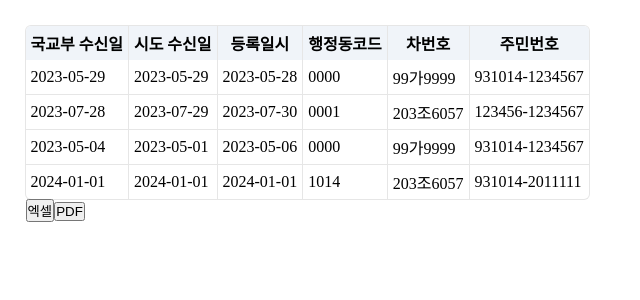
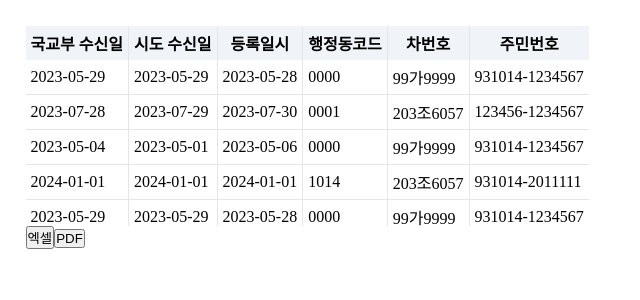
Before and after one commit to Jiyun-Kim-5017/react-excel, a React (Create React App) app: page / in a window 1280 px wide. Shown: the top 300 px of the page, without its empty margins (0-640 px from the left). Built offline with nearby package versions, Linux system fonts and the light colour scheme; data requests are answered from the project's data file.

Commit message:
table scroll & pdf footer & excel fix row

```diff
--- a/db.json
+++ b/db.json
@@ -1,5 +1,381 @@
 {
 	"data": [
+		{
+			"FREG_YMD": "2023-05-29",
+			"date": "2023-05-29",
+			"REG_DATE": "2023-05-28",
+			"USG_ADDR_ADM": "0000",
+			"CAR_NUM": "99가9999",
+			"OWN_REGINO": "931014-1234567"
+		},
+		{
+			"FREG_YMD": "2023-07-28",
+			"date": "2023-07-29",
+			"REG_DATE": "2023-07-30",
+			"USG_ADDR_ADM": "0001",
+			"CAR_NUM": "203조6057",
+			"OWN_REGINO": "123456-1234567"
+		},
+		{
+			"FREG_YMD": "2023-05-04",
+			"date": "2023-05-01",
+			"REG_DATE": "2023-05-06",
+			"USG_ADDR_ADM": "0000",
+			"CAR_NUM": "99가9999",
+			"OWN_REGINO": "931014-1234567"
+		},
+		{
+			"FREG_YMD": "2024-01-01",
+			"date": "2024-01-01",
+			"REG_DATE": "2024-01-01",
+			"USG_ADDR_ADM": "1014",
+			"CAR_NUM": "203조6057",
+			"OWN_REGINO": "931014-2011111"
+		},
+		{
+			"FREG_YMD": "2023-05-29",
+			"date": "2023-05-29",
+			"REG_DATE": "2023-05-28",
+			"USG_ADDR_ADM": "0000",
+			"CAR_NUM": "99가9999",
+			"OWN_REGINO": "931014-1234567"
+		},
+		{
+			"FREG_YMD": "2023-07-28",
+			"date": "2023-07-29",
+			"REG_DATE": "2023-07-30",
+			"USG_ADDR_ADM": "0001",
+			"CAR_NUM": "203조6057",
+			"OWN_REGINO": "123456-1234567"
+		},
+		{
+			"FREG_YMD": "2023-05-04",
+			"date": "2023-05-01",
+			"REG_DATE": "2023-05-06",
+			"USG_ADDR_ADM": "0000",
+			"CAR_NUM": "99가9999",
+			"OWN_REGINO": "931014-1234567"
+		},
+		{
+			"FREG_YMD": "2024-01-01",
+			"date": "2024-01-01",
+			"REG_DATE": "2024-01-01",
+			"USG_ADDR_ADM": "1014",
+			"CAR_NUM": "203조6057",
+			"OWN_REGINO": "931014-2011111"
+		},
+		{
+			"FREG_YMD": "2023-05-29",
+			"date": "2023-05-29",
+			"REG_DATE": "2023-05-28",
+			"USG_ADDR_ADM": "0000",
+			"CAR_NUM": "99가9999",
+			"OWN_REGINO": "931014-1234567"
+		},
+		{
+			"FREG_YMD": "2023-07-28",
+			"date": "2023-07-29",
+			"REG_DATE": "2023-07-30",
+			"USG_ADDR_ADM": "0001",
+			"CAR_NUM": "203조6057",
+			"OWN_REGINO": "123456-1234567"
+		},
+		{
+			"FREG_YMD": "2023-05-04",
+			"date": "2023-05-01",
+			"REG_DATE": "2023-05-06",
+			"USG_ADDR_ADM": "0000",
+			"CAR_NUM": "99가9999",
+			"OWN_REGINO": "931014-1234567"
+		},
+		{
+			"FREG_YMD": "2024-01-01",
+			"date": "2024-01-01",
+			"REG_DATE": "2024-01-01",
+			"USG_ADDR_ADM": "1014",
+			"CAR_NUM": "203조6057",
+			"OWN_REGINO": "931014-2011111"
+		},
+		{
+			"FREG_YMD": "2023-05-29",
+			"date": "2023-05-29",
+			"REG_DATE": "2023-05-28",
+			"USG_ADDR_ADM": "0000",
+			"CAR_NUM": "99가9999",
+			"OWN_REGINO": "931014-1234567"
+		},
+		{
+			"FREG_YMD": "2023-07-28",
+			"date": "2023-07-29",
+			"REG_DATE": "2023-07-30",
+			"USG_ADDR_ADM": "0001",
+			"CAR_NUM": "203조6057",
+			"OWN_REGINO": "123456-1234567"
+		},
+		{
+			"FREG_YMD": "2023-05-04",
+			"date": "2023-05-01",
+			"REG_DATE": "2023-05-06",
+			"USG_ADDR_ADM": "0000",
+			"CAR_NUM": "99가9999",
+			"OWN_REGINO": "931014-1234567"
+		},
+		{
+			"FREG_YMD": "2024-01-01",
+			"date": "2024-01-01",
+			"REG_DATE": "2024-01-01",
+			"USG_ADDR_ADM": "1014",
+			"CAR_NUM": "203조6057",
+			"OWN_REGINO": "931014-2011111"
+		},
+		{
+			"FREG_YMD": "2023-05-29",
+			"date": "2023-05-29",
+			"REG_DATE": "2023-05-28",
+			"USG_ADDR_ADM": "0000",
+			"CAR_NUM": "99가9999",
+			"OWN_REGINO": "931014-1234567"
+		},
+		{
+			"FREG_YMD": "2023-07-28",
+			"date": "2023-07-29",
+			"REG_DATE": "2023-07-30",
+			"USG_ADDR_ADM": "0001",
+			"CAR_NUM": "203조6057",
+			"OWN_REGINO": "123456-1234567"
+		},
+		{
+			"FREG_YMD": "2023-05-04",
+			"date": "2023-05-01",
+			"REG_DATE": "2023-05-06",
+			"USG_ADDR_ADM": "0000",
+			"CAR_NUM": "99가9999",
+			"OWN_REGINO": "931014-1234567"
+		},
+		{
+			"FREG_YMD": "2024-01-01",
+			"date": "2024-01-01",
+			"REG_DATE": "2024-01-01",
+			"USG_ADDR_ADM": "1014",
+			"CAR_NUM": "203조6057",
+			"OWN_REGINO": "931014-2011111"
+		},
+		{
+			"FREG_YMD": "2023-05-29",
+			"date": "2023-05-29",
+			"REG_DATE": "2023-05-28",
+			"USG_ADDR_ADM": "0000",
+			"CAR_NUM": "99가9999",
+			"OWN_REGINO": "931014-1234567"
+		},
+		{
+			"FREG_YMD": "2023-07-28",
+			"date": "2023-07-29",
+			"REG_DATE": "2023-07-30",
+			"USG_ADDR_ADM": "0001",
+			"CAR_NUM": "203조6057",
+			"OWN_REGINO": "123456-1234567"
+		},
+		{
+			"FREG_YMD": "2023-05-04",
+			"date": "2023-05-01",
+			"REG_DATE": "2023-05-06",
+			"USG_ADDR_ADM": "0000",
+			"CAR_NUM": "99가9999",
+			"OWN_REGINO": "931014-1234567"
+		},
+		{
+			"FREG_YMD": "2024-01-01",
+			"date": "2024-01-01",
+			"REG_DATE": "2024-01-01",
+			"USG_ADDR_ADM": "1014",
+			"CAR_NUM": "203조6057",
+			"OWN_REGINO": "931014-2011111"
+		},
+		{
+			"FREG_YMD": "2023-05-29",
+			"date": "2023-05-29",
+			"REG_DATE": "2023-05-28",
+			"USG_ADDR_ADM": "0000",
+			"CAR_NUM": "99가9999",
+			"OWN_REGINO": "931014-1234567"
+		},
+		{
+			"FREG_YMD": "2023-07-28",
+			"date": "2023-07-29",
+			"REG_DATE": "2023-07-30",
+			"USG_ADDR_ADM": "0001",
+			"CAR_NUM": "203조6057",
+			"OWN_REGINO": "123456-1234567"
+		},
+		{
+			"FREG_YMD": "2023-05-04",
+			"date": "2023-05-01",
+			"REG_DATE": "2023-05-06",
+			"USG_ADDR_ADM": "0000",
+			"CAR_NUM": "99가9999",
+			"OWN_REGINO": "931014-1234567"
+		},
+		{
+			"FREG_YMD": "2024-01-01",
+			"date": "2024-01-01",
+			"REG_DATE": "2024-01-01",
+			"USG_ADDR_ADM": "1014",
+			"CAR_NUM": "203조6057",
+			"OWN_REGINO": "931014-2011111"
+		},
+		{
+			"FREG_YMD": "2023-07-28",
+			"date": "2023-07-29",
+			"REG_DATE": "2023-07-30",
+			"USG_ADDR_ADM": "0001",
+			"CAR_NUM": "203조6057",
+			"OWN_REGINO": "123456-1234567"
+		},
+		{
+			"FREG_YMD": "2023-05-04",
+			"date": "2023-05-01",
+			"REG_DATE": "2023-05-06",
+			"USG_ADDR_ADM": "0000",
+			"CAR_NUM": "99가9999",
+			"OWN_REGINO": "931014-1234567"
+		},
+		{
+			"FREG_YMD": "2024-01-01",
+			"date": "2024-01-01",
+			"REG_DATE": "2024-01-01",
+			"USG_ADDR_ADM": "1014",
+			"CAR_NUM": "203조6057",
+			"OWN_REGINO": "931014-2011111"
+		},
+		{
+			"FREG_YMD": "2023-05-29",
+			"date": "2023-05-29",
+			"REG_DATE": "2023-05-28",
+			"USG_ADDR_ADM": "0000",
+			"CAR_NUM": "99가9999",
+			"OWN_REGINO": "931014-1234567"
+		},
+		{
+			"FREG_YMD": "2023-07-28",
+			"date": "2023-07-29",
+			"REG_DATE": "2023-07-30",
+			"USG_ADDR_ADM": "0001",
+			"CAR_NUM": "203조6057",
+			"OWN_REGINO": "123456-1234567"
+		},
+		{
+			"FREG_YMD": "2023-05-04",
+			"date": "2023-05-01",
+			"REG_DATE": "2023-05-06",
+			"USG_ADDR_ADM": "0000",
+			"CAR_NUM": "99가9999",
+			"OWN_REGINO": "931014-1234567"
+		},
+		{
+			"FREG_YMD": "2024-01-01",
+			"date": "2024-01-01",
+			"REG_DATE": "2024-01-01",
+			"USG_ADDR_ADM": "1014",
+			"CAR_NUM": "203조6057",
+			"OWN_REGINO": "931014-2011111"
+		},
+		{
+			"FREG_YMD": "2023-05-29",
+			"date": "2023-05-29",
+			"REG_DATE": "2023-05-28",
+			"USG_ADDR_ADM": "0000",
+			"CAR_NUM": "99가9999",
+			"OWN_REGINO": "931014-1234567"
+		},
+		{
+			"FREG_YMD": "2023-07-28",
+			"date": "2023-07-29",
+			"REG_DATE": "2023-07-30",
+			"USG_ADDR_ADM": "0001",
+			"CAR_NUM": "203조6057",
+			"OWN_REGINO": "123456-1234567"
+		},
+		{
+			"FREG_YMD": "2023-05-04",
+			"date": "2023-05-01",
+			"REG_DATE": "2023-05-06",
+			"USG_ADDR_ADM": "0000",
+			"CAR_NUM": "99가9999",
+			"OWN_REGINO": "931014-1234567"
+		},
+		{
+			"FREG_YMD": "2024-01-01",
+			"date": "2024-01-01",
+			"REG_DATE": "2024-01-01",
+			"USG_ADDR_ADM": "1014",
+			"CAR_NUM": "203조6057",
+			"OWN_REGINO": "931014-2011111"
+		},
+		{
+			"FREG_YMD": "2023-05-29",
+			"date": "2023-05-29",
+			"REG_DATE": "2023-05-28",
+			"USG_ADDR_ADM": "0000",
+			"CAR_NUM": "99가9999",
+			"OWN_REGINO": "931014-1234567"
+		},
+		{
+			"FREG_YMD": "2023-07-28",
+			"date": "2023-07-29",
+			"REG_DATE": "2023-07-30",
+			"USG_ADDR_ADM": "0001",
+			"CAR_NUM": "203조6057",
+			"OWN_REGINO": "123456-1234567"
+		},
+		{
+			"FREG_YMD": "2023-05-04",
+			"date": "2023-05-01",
+			"REG_DATE": "2023-05-06",
+			"USG_ADDR_ADM": "0000",
+			"CAR_NUM": "99가9999",
+			"OWN_REGINO": "931014-1234567"
+		},
+		{
+			"FREG_YMD": "2024-01-01",
+			"date": "2024-01-01",
+			"REG_DATE": "2024-01-01",
+			"USG_ADDR_ADM": "1014",
+			"CAR_NUM": "203조6057",
+			"OWN_REGINO": "931014-2011111"
+		},
+		{
+			"FREG_YMD": "2023-05-29",
+			"date": "2023-05-29",
+			"REG_DATE": "2023-05-28",
+			"USG_ADDR_ADM": "0000",
+			"CAR_NUM": "99가9999",
+			"OWN_REGINO": "931014-1234567"
+		},
+		{
+			"FREG_YMD": "2023-07-28",
+			"date": "2023-07-29",
+			"REG_DATE": "2023-07-30",
+			"USG_ADDR_ADM": "0001",
+			"CAR_NUM": "203조6057",
+			"OWN_REGINO": "123456-1234567"
+		},
+		{
+			"FREG_YMD": "2023-05-04",
+			"date": "2023-05-01",
+			"REG_DATE": "2023-05-06",
+			"USG_ADDR_ADM": "0000",
+			"CAR_NUM": "99가9999",
+			"OWN_REGINO": "931014-1234567"
+		},
+		{
+			"FREG_YMD": "2024-01-01",
+			"date": "2024-01-01",
+			"REG_DATE": "2024-01-01",
+			"USG_ADDR_ADM": "1014",
+			"CAR_NUM": "203조6057",
+			"OWN_REGINO": "931014-2011111"
+		},
 		{
 			"FREG_YMD": "2023-05-29",
 			"date": "2023-05-29",
--- a/src/components/Table.js
+++ b/src/components/Table.js
@@ -2,6 +2,7 @@ import React from "react";
 
 export const Table = ({ data }) => {
 	return (
+		<div className="container">
 			<table id="dataTable">
 				<thead>
 					<tr>
@@ -25,5 +26,6 @@ export const Table = ({ data }) => {
 					})}
 				</tbody>
 			</table>
+		</div>
 	);
 };
--- a/src/functions/downloadEXCEL.js
+++ b/src/functions/downloadEXCEL.js
@@ -62,7 +62,9 @@ export const downloadEXCEL = async (rows) => {
 		// workbook 생성
 		const workbook = new ExcelJS.Workbook();
 		// sheet 생성
-		const sheet = workbook.addWorksheet("엑셀");
+		const sheet = workbook.addWorksheet("EXCEL", {
+			views: [{ state: "frozen", ySplit: 1 }], //첫 행 고정
+		});
 
 		// 상단 헤더(TH) 추가
 		const headerRow = sheet.addRow(headers);
@@ -99,7 +101,7 @@ export const downloadEXCEL = async (rows) => {
 			const url = window.URL.createObjectURL(blob);
 			const anchor = document.createElement("a");
 			anchor.href = url;
-			anchor.download = `엑셀.xlsx`;
+			anchor.download = "EXCEL.xlsx";
 			anchor.click();
 			window.URL.revokeObjectURL(url);
 		});
--- a/src/functions/downloadPDF.js
+++ b/src/functions/downloadPDF.js
@@ -10,9 +10,26 @@ export const downloadPDF = (font) => {
 
 	doc.line(15, 19, 195, 19);
 
+	const addFooters = (doc) => {
+		const pageCount = doc.internal.getNumberOfPages();
+		doc.setFontSize(8);
+		for (var i = 1; i <= pageCount; i++) {
+			doc.setPage(i);
+			doc.text(
+				`${i} / ${pageCount}`,
+				doc.internal.pageSize.width / 2, //가로 위치
+				287, //세로 위치
+				{
+					align: "center",
+				}
+			);
+		}
+	};
+
 	autoTable(doc, {
 		theme: "plain",
-		margin: { top: 30 },
+		startY: 30,
+		margin: { bottom: 30 },
 		styles: { font: "malgun" },
 		headStyles: {
 			halign: "center",
@@ -28,5 +45,6 @@ export const downloadPDF = (font) => {
 		html: "#dataTable",
 	});
 
-	doc.save("table.pdf");
+	addFooters(doc);
+	doc.save("PDF.pdf");
 };
--- a/src/index.css
+++ b/src/index.css
@@ -8,12 +8,35 @@ body {
 	margin: 2%;
 }
 
+.container {
+	height: 200px;
+	width: fit-content;
+	overflow: auto;
+}
+
+.container::-webkit-scrollbar {
+	width: 10px;
+}
+.container::-webkit-scrollbar-thumb {
+	border-radius: 8px;
+	background-color: #cacaca;
+}
+.container::-webkit-scrollbar-track {
+	background-color: #f3f3f3;
+	border-radius: 8px;
+	box-shadow: inset 0px 0px 5px white;
+}
+
+thead th {
+	border-bottom: none !important;
+	position: sticky;
+	top: 0;
+}
+
 table {
 	border-collapse: collapse;
-	/* border-spacing: 0; */
-	border-radius: 5px;
+	border-spacing: 0;
 	border: hidden;
-	overflow: hidden;
 	box-shadow: 0 0 0 1px #e6e6e6;
 }
 
@@ -27,8 +50,10 @@ th {
 	background-color: #f0f4f9;
 }
 
-thead tr th {
+thead {
 	border-bottom: none !important;
+	position: sticky;
+	top: 0;
 }
 
 tbody tr:first-child td {
```
Lines whose indentation alone changed are shown as unchanged.
